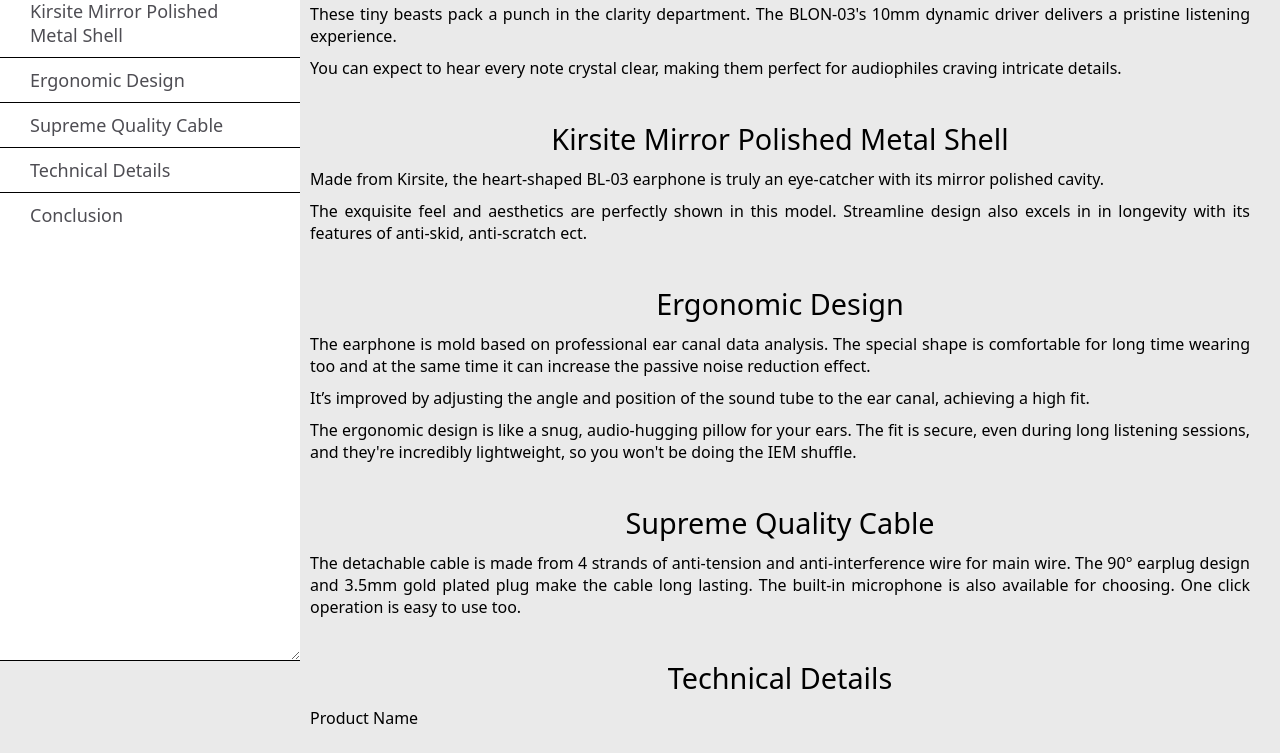
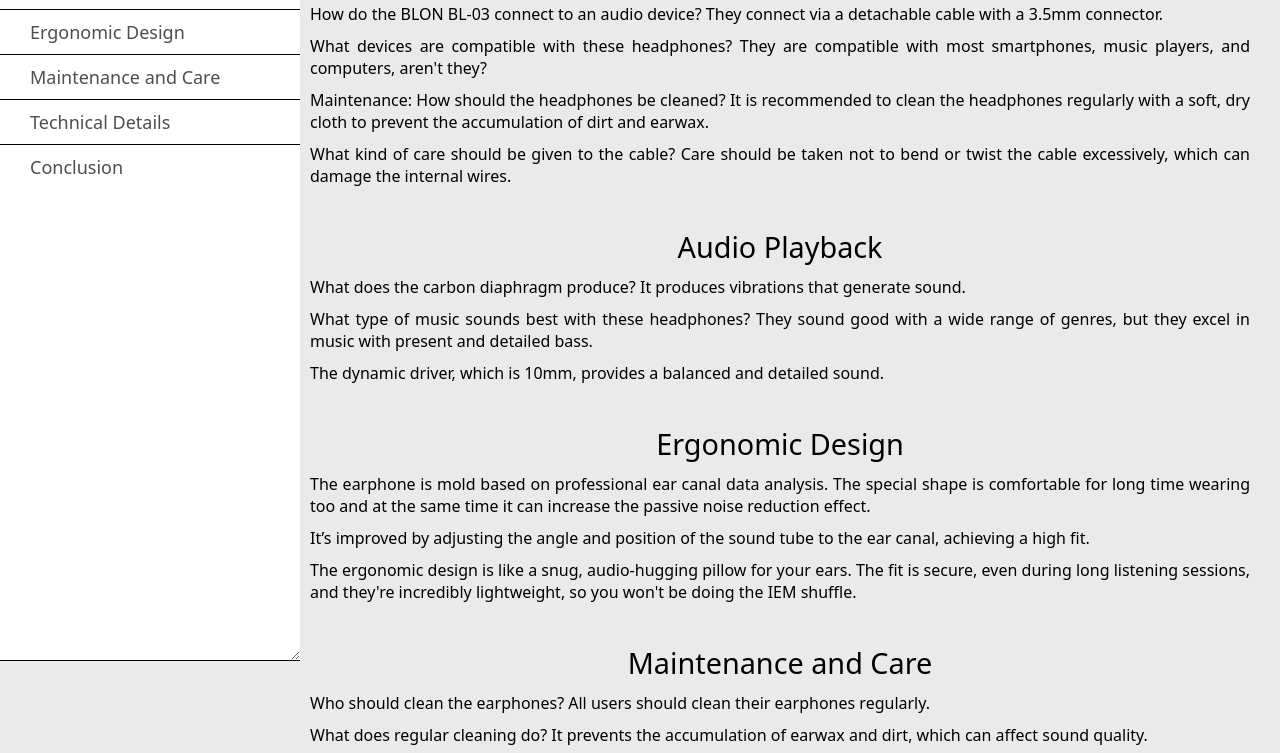
Before and after one commit to Pacodev77/howitworks, a plain HTML site: page index.html in a window 1280 px wide. Shown: the part 140-893 px from the top of the page. Drawn offline with nearby package versions, Linux system fonts and the light colour scheme.

Commit message:
Pagina Final

```diff
--- a/index.html
+++ b/index.html
@@ -1,3 +1,7 @@
+<!-- Francisco Ruiz Matrícula: 82859 UCNL-->
+<!-- Diseño de página de portada  -->
+ <!-- Coach: Gustavo A Valdéz.-->
+
 <!DOCTYPE html>
 <html lang="en">
 <head>
@@ -6,43 +10,57 @@
     <!--Elemento Favicon-->
     <link rel="icon" type="image/png" href="favicon.jpeg">
     <link rel="stylesheet" href="style.css">
+    <!-- Bivlioteca de iconos, enlace para iconos boostrap -->
+    <link rel="stylesheet" href="https://cdn.jsdelivr.net/npm/bootstrap-icons@1.11.3/font/bootstrap-icons.min.css">
     <!--Título-->
-    <title>How it Works</title>
+    <title>Blon BL-03 Earphones</title>
 </head>
 <body>
+  <!-- Navegador lado Izquierdo-->
   <nav id="navbar">
-    <header>Blon Bl-03</header>
+    <header>How It Works</header>
     <ul>
-      <li><a class="nav-link" href="#10mm_Carbon_Diaphragm_Dynamic_Driver">10mm Carbon Diaphragm Dynamic Driver</a></li>
-      <li><a class="nav-link" href="#Kirsite_Mirror_Polished_Metal_Shell">Kirsite Mirror Polished Metal Shell</a></li>
+      <li><a class="nav-link" href="#10mm_Carbon_Diaphragm_Dynamic_Driver">Blon Bl-03 Earphones</a></li>
+      <li><a class="nav-link" href="#Kirsite_Mirror_Polished_Metal_Shell">Audio Playback</a></li>
       <li><a class="nav-link" href="#Ergonomic_Design">Ergonomic Design</a></li>
-      <li><a class="nav-link" href="#Supreme_Quality_Cable">Supreme Quality Cable</a></li>
+      <li><a class="nav-link" href="#Supreme_Quality_Cable">Maintenance and Care</a></li>
       <li><a class="nav-link" href="#Technical_Details">Technical Details</a></li>
       <li><a class="nav-link" href="#Conclusion">Conclusion</a></li>
     </ul>
   </nav>
-
+  <!-- Section How it Works-->
   <main id="main-doc">
     <section class="main-section" id="10mm_Carbon_Diaphragm_Dynamic_Driver">
-      <header>10mm Carbon Diaphragm Dynamic Driver</header>
+      <header>Blon Bl-03</header>
       <p>BLON BL-03 Earphones adopts the carbon diaphragm
         dynamic driver which can fully reduce the strong
         human voice drum point of mid-low frequency, restore
         a shocking low frequency sound effect. You can fully
         enjoy a magnetic bass experience.</p>
-      <p>These tiny beasts pack a punch in the clarity department.
-          The BLON-03's 10mm dynamic driver delivers a pristine listening experience. </p>
-      <p>You can expect to hear every note crystal clear, making
-         them perfect for audiophiles craving intricate details.</p>
+      <p>How do the BLON BL-03 connect to an audio device? They connect
+         via a detachable cable with a 3.5mm connector.
+         </p>
+      <p>What devices are compatible with these headphones? They are
+        compatible with most smartphones, music players, and computers, aren't they?</p>
+        <p>Maintenance:
+          How should the headphones be cleaned? It is recommended to clean
+           the headphones regularly with a soft, dry cloth to prevent the
+            accumulation of dirt and earwax.
+          </p>
+          <p>What kind of care should be given to the cable? Care
+            should be taken not to bend or twist the cable excessively,
+             which can damage the internal wires.</p>
     </section>
-
+    <!-- Audio Play Back-->
     <section class="main-section" id="Kirsite_Mirror_Polished_Metal_Shell">
-      <header>Kirsite Mirror Polished Metal Shell</header>
-      <p> Made from Kirsite, the heart-shaped BL-03 earphone
-         is truly an eye-catcher with its mirror polished cavity.</p>
-        <p> The exquisite feel and aesthetics are perfectly shown
-         in this model. Streamline design also excels in in
-         longevity with its features of anti-skid, anti-scratch ect.</p>
+      <header>Audio Playback</header>
+      <p> What does the carbon diaphragm produce? It produces
+         vibrations that generate sound.</p>
+      <p> What type of music sounds best with these headphones?
+           They sound good with a wide range of genres, but they excel
+           in music with present and detailed bass.</p>
+      <p>The dynamic driver, which is 10mm,
+              provides a balanced and detailed sound.</p>
     </section>
 
     <section class="main-section" id="Ergonomic_Design">
@@ -56,14 +74,14 @@
          The fit is secure, even during long listening sessions, and they're
          incredibly lightweight, so you won't be doing the IEM shuffle.</p>
     </section>
-
+    <!--Maintenance and Care-->
     <section class="main-section" id="Supreme_Quality_Cable">
-      <header>Supreme Quality Cable</header>
-      <p>The detachable cable is made from 4 strands of anti-tension
-         and anti-interference wire for main wire. The 90° earplug
-         design and 3.5mm gold plated plug make the cable long lasting.
-         The built-in microphone is also available for choosing.
-         One click operation is easy to use too.</p>
+      <header>Maintenance and Care</header>
+      <p>Who should clean the earphones? All users
+        should clean their earphones regularly.</p>
+      <p>What does regular cleaning do? It prevents the
+           accumulation of earwax and dirt, which can affect sound quality.</p>
+      <p>The cable, which is detachable, must be handled with care to avoid damage.</p>
     </section>
 
     <section class="main-section" id="Technical_Details">
@@ -98,8 +116,19 @@
           a sturdier option.</li>
       </ul>
     </section>
+
+    <!-- Pié de página-->
     <footer>
       <a href="https://www.linsoul.com/products/blon-bl-03">Blon Bl-03</a>
+      <p class="copyright_paco">Copyright by Francisco Ruiz 2025. <a href="https://www.ucnl.edu.mx/"> <span class="uni-red">UCNL</span> </a></p>
+      <!-- Redes Sociales-->
+       <div class="social-red">
+        <a href="https://github.com/Pacodev77" class="redes" target="_blank "><i class="bi bi-github"></i></a>
+        <a href="https://www.linkedin.com/in/ruizdan76/" class="redes" target="_blank "><i class="bi bi-linkedin"></i></a>
+        <a href="https://www.facebook.com/?locale=es_LA" class="redes" target="_blank "><i class="bi bi-facebook"></i></a>
+        <a href="https://www.instagram.com/pacodev77/" class="redes" target="_blank "><i class="bi bi-instagram"></i></a>
+       </div>
+
     </footer>
 
   </main>
--- a/style.css
+++ b/style.css
@@ -83,7 +83,7 @@
     margin-right: auto;
     border-radius: 6px;
   }
-
+  /*Pié de página*/
   footer {
     padding: 30px;
     text-align: center;
@@ -94,6 +94,19 @@
     color: #4e4d53;
   }
 
+  /*Copyright*/
+  .copyright_paco {
+    font-family: system-ui, '-apple-system, BlinkMacSystemFont', 'Segoe UI', Roboto, Oxygen, Ubuntu, Cantarell, 'Open Sans', 'Helvetica Neue', sans-serif, serif;
+    text-align: center;
+    font-size: 15px;
+    font-weight: 300px;
+    font-style: italic;
+  }
+  .uni-red {
+    color: blue;
+  }
+
+  /*Diseño responsivo*/
   @media only screen and (min-width: 815px) {
     body {
       flex-direction: row;
```
